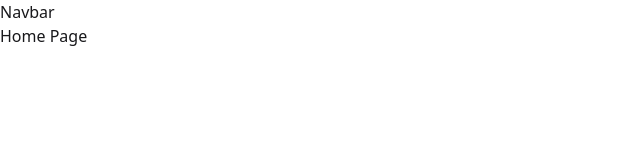
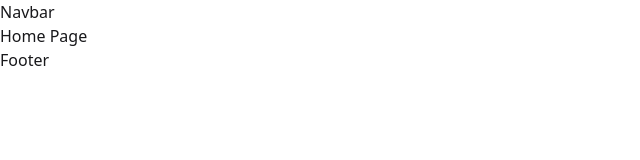
Before and after one commit to ashiqur0/zap-shift-client, a React (Vite) app: page / in a window 1280 px wide. Shown: the top 160 px of the page, without its empty margins (0-640 px from the left). Built offline with nearby package versions, Linux system fonts and the light colour scheme.

Commit message:
UI: Footer Component Added To RootLayout

```diff
--- /dev/null
+++ b/src/UI/Footer.jsx
@@ -0,0 +1,11 @@
+import React from 'react';
+
+const Footer = () => {
+    return (
+        <div>
+            <h1>Footer</h1>
+        </div>
+    );
+};
+
+export default Footer;
--- a/src/layout/RootLayout.jsx
+++ b/src/layout/RootLayout.jsx
@@ -1,12 +1,14 @@
 import React from 'react';
 import { Outlet } from 'react-router';
 import Navbar from '../UI/Navbar';
+import Footer from '../UI/Footer';
 
 const RootLayout = () => {
     return (
         <div>
             <Navbar />
             <Outlet />
+            <Footer />
         </div>
     );
 };
```
